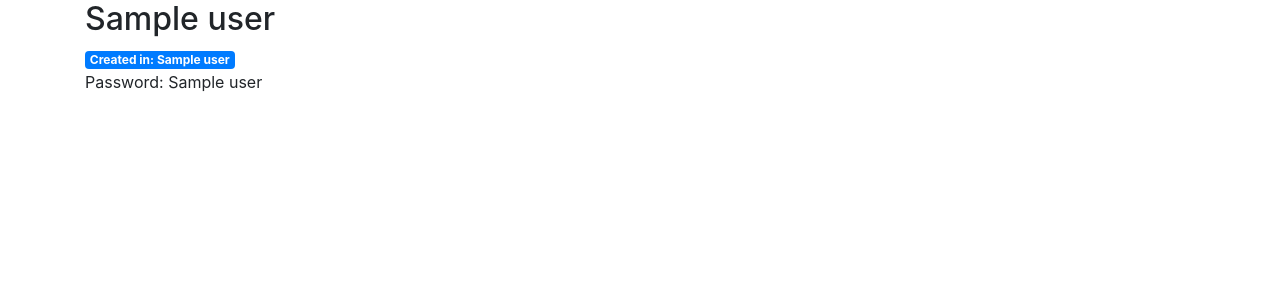
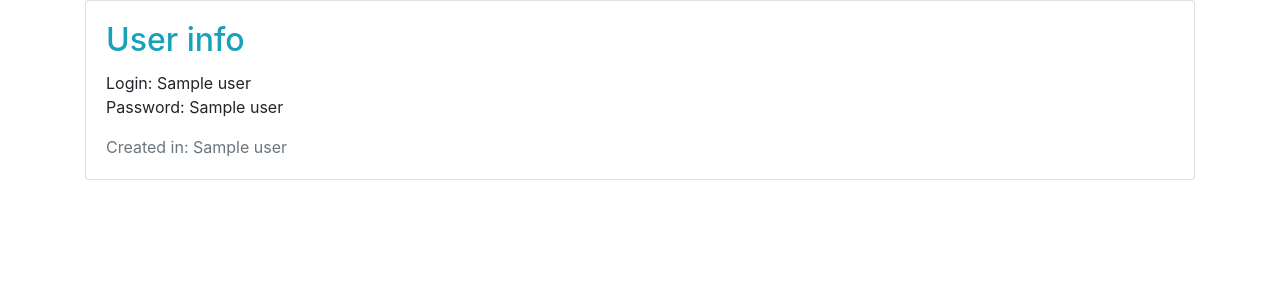
Before and after one commit to romankravchuk/toronto, a Flask app: page /users/user in a window 1280 px wide. Shown: the part 56-356 px from the top of the page. Run offline with Flask 2, Linux system fonts and the light colour scheme; a database or web service that is not in the repository returns one stand-in record (values such as "Sample title"); some libraries are stand-ins or nearby versions.

Commit message:
modify templates

```diff
--- a/templates/index.html
+++ b/templates/index.html
@@ -2,4 +2,9 @@
 
 {% block content %}
     <h1>Hello!</h1>
+    <div class="text-center">
+        <a href="https://github.com/romankravchuk/flask-app">
+            Click here to go to the github project
+        </a>
+    </div>
 {% endblock %}
--- a/templates/user.html
+++ b/templates/user.html
@@ -1,15 +1,20 @@
 {% extends 'base.html' %}
 
 {% block content %}
-    <div>
-        <h2>
-            {% block title %} {{ user[1] }} {% endblock %}
-        </h2>
+    <div class="card">
+        <div class="card-body">
+            <div class="card-title">
+                <h2 class="text-info">User info</h2>
+            </div>
+            <div class="card-text">
+                <p>
+                    Login: {% block title %} {{ user[1] }} {% endblock %}<br>
+                    Password: {{ user[2] }}
+                </p>
+            </div>
+            <div class="card-text">
+                <span class="text-muted">Created in: {{ user[3] }}</span>
+            </div>
+        </div>
     </div>
-    <div>
-        <span class="badge badge-primary">Created in: {{ user[3] }}</span>
-    </div>
-    <p>
-        Password: {{ user[2] }}
-    </p>
 {% endblock %}
```
Also changed, not shown: templates/users.html (+5 -9 lines).
